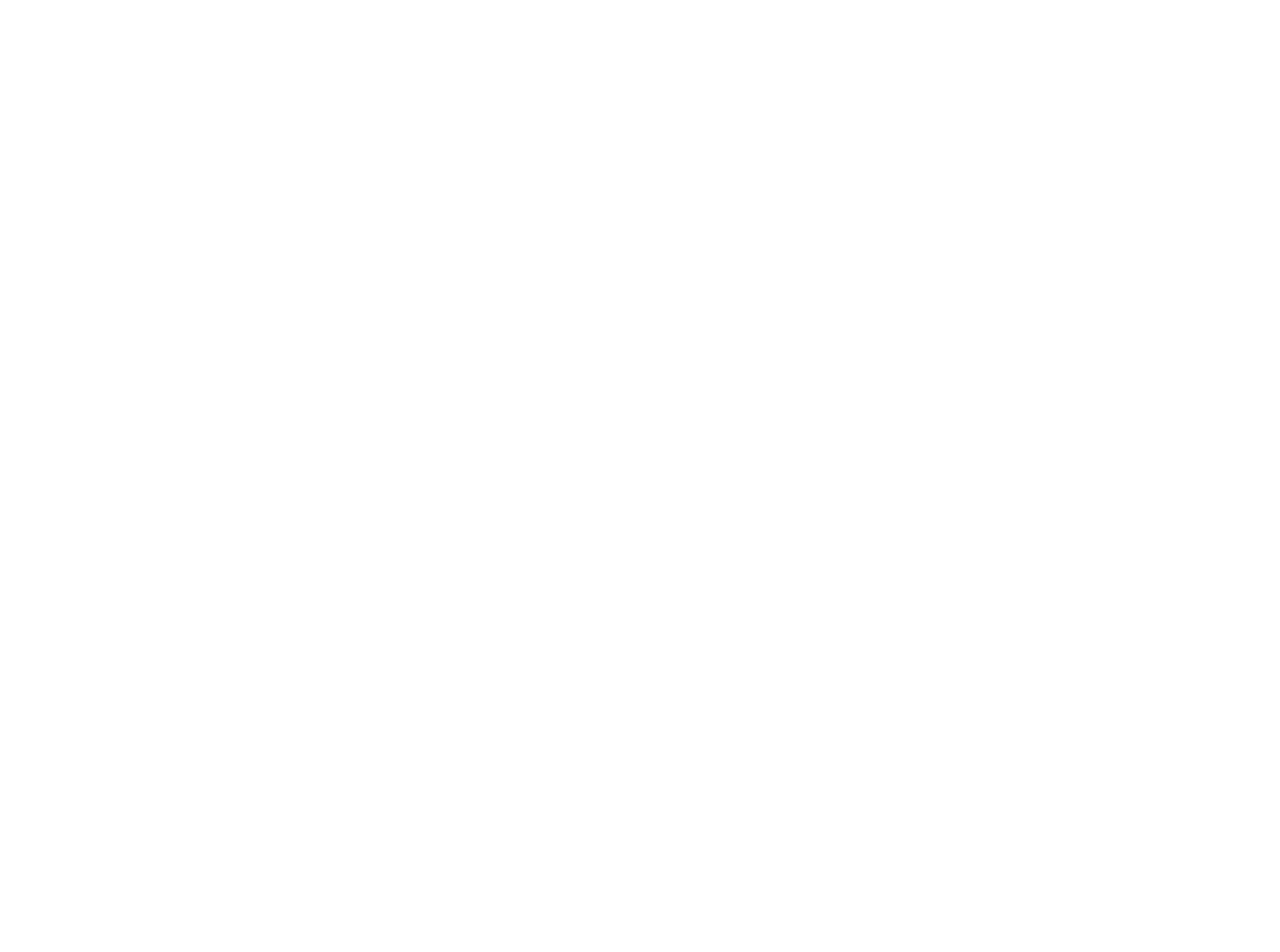
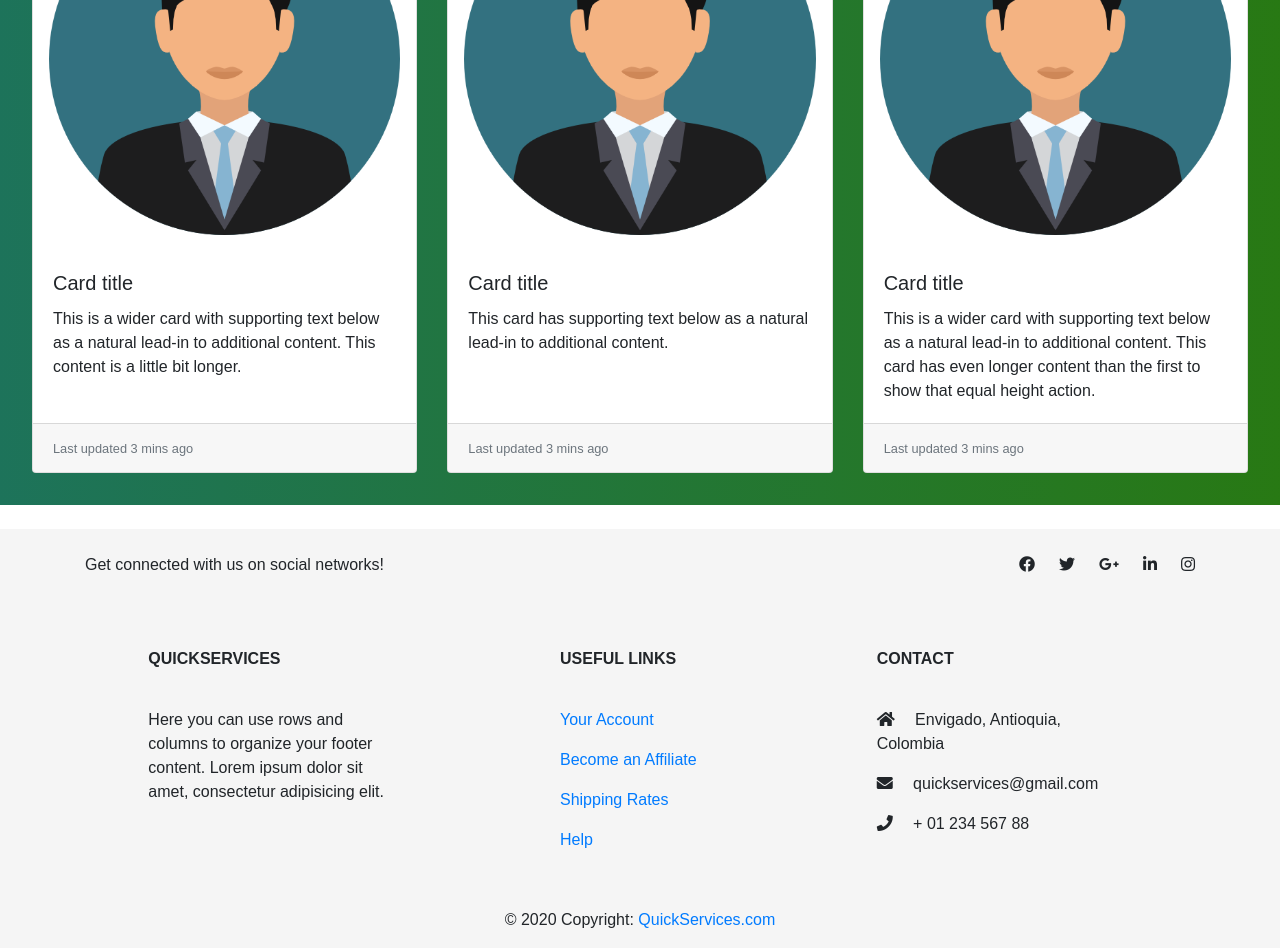
Before and after one commit to juanrios1307/freelancers_frontend, a React (Create React App) app: page / in a window 1280 px wide. Shown: the part 728-1680 px from the top of the page. Built offline with nearby package versions, Linux system fonts and the light colour scheme; no server answers.

Commit message:
Update MainPage

```diff
--- a/src/assets/css/BannerSection.css
+++ b/src/assets/css/BannerSection.css
@@ -1,5 +1,5 @@
 .carousel{
-    height: 100em;
+    height: auto;
 }
 .carousel-inner{
     text-align: center;
--- /dev/null
+++ b/src/assets/css/CardCarousel.css
@@ -0,0 +1,8 @@
+.card-deck{
+    background: linear-gradient(90deg, rgb(29, 115, 91) 0%, rgb(40, 121, 19) 100%);
+    padding: 2em;
+}
+.card-icon{
+    padding: 1em;
+    height: fit-content;
+}
--- /dev/null
+++ b/src/assets/css/Footer.css
@@ -0,0 +1,4 @@
+.page-footer{
+    margin-top: 1.5em;
+    background-color: whitesmoke;
+}
--- /dev/null
+++ b/src/components/CardCarousel.js
@@ -0,0 +1,49 @@
+import React,{Component} from 'react';
+import '../assets/css/CardCarousel.css';
+import icono1 from '../assets/images/icono1.png';
+
+
+class CardCarousel extends Component {
+
+    render() {
+        return (
+            <section className="card-deck">
+                <div className="card">
+                    <img className="card-icon" src={icono1} alt="icon1"/>
+                    <div className="card-body">
+                        <h5 className="card-title">Card title</h5>
+                        <p className="card-text">This is a wider card with supporting text below as a natural
+                            lead-in to additional content. This content is a little bit longer.</p>
+                    </div>
+                    <div className="card-footer">
+                        <small className="text-muted">Last updated 3 mins ago</small>
+                    </div>
+                </div>
+                <div className="card">
+                    <img className="card-icon" src={icono1} alt="icon1"/>
+                    <div className="card-body">
+                        <h5 className="card-title">Card title</h5>
+                        <p className="card-text">This card has supporting text below as a natural lead-in to
+                            additional content.</p>
+                    </div>
+                    <div className="card-footer">
+                        <small className="text-muted">Last updated 3 mins ago</small>
+                    </div>
+                </div>
+                <div className="card">
+                    <img className="card-icon" src={icono1} alt="icon1"/>
+                    <div className="card-body">
+                        <h5 className="card-title">Card title</h5>
+                        <p className="card-text">This is a wider card with supporting text below as a natural
+                            lead-in to additional content. This card has even longer content than the first to show
+                            that equal height action.</p>
+                    </div>
+                    <div className="card-footer">
+                        <small className="text-muted">Last updated 3 mins ago</small>
+                    </div>
+                </div>
+            </section>
+        );
+    }
+}
+export default CardCarousel
--- /dev/null
+++ b/src/components/Footer.js
@@ -0,0 +1,122 @@
+import '../assets/css/Footer.css'
+import React,{Component} from "react";
+
+class Footer extends Component{
+
+    render() {
+        return(
+
+            <section class="page-footer font-small unique-color-dark">
+
+                <div>
+                    <div class="container">
+
+
+                        <div class="row py-4 d-flex align-items-center">
+
+
+                            <div class="col-md-6 col-lg-5 text-center text-md-left mb-4 mb-md-0">
+                                <h6 class="mb-0">Get connected with us on social networks!</h6>
+                            </div>
+
+                            <div class="col-md-6 col-lg-7 text-center text-md-right">
+
+
+                                <a class="fb-ic">
+                                    <i class="fab fa-facebook-f white-text mr-4"> </i>
+                                </a>
+
+                                <a class="tw-ic">
+                                    <i class="fab fa-twitter white-text mr-4"> </i>
+                                </a>
+
+                                <a class="gplus-ic">
+                                    <i class="fab fa-google-plus-g white-text mr-4"> </i>
+                                </a>
+
+                                <a class="li-ic">
+                                    <i class="fab fa-linkedin-in white-text mr-4"> </i>
+                                </a>
+
+                                <a class="ins-ic">
+                                    <i class="fab fa-instagram white-text"> </i>
+                                </a>
+
+                            </div>
+
+
+                        </div>
+
+
+                    </div>
+                </div>
+
+
+                <div class="container text-center text-md-left mt-5">
+
+                    <div class="row mt-3">
+
+                        <div class="col-md-3 col-lg-4 col-xl-3 mx-auto mb-4">
+
+                            <h6 class="text-uppercase font-weight-bold">QuickServices</h6>
+                            <hr class="deep-purple accent-2 mb-4 mt-0 d-inline-block mx-auto"/>
+                                <p>Here you can use rows and columns to organize your footer content. Lorem ipsum dolor sit amet,
+                                    consectetur
+                                    adipisicing elit.</p>
+
+                        </div>
+
+
+                        <div class="col-md-3 col-lg-2 col-xl-2 mx-auto mb-4">
+
+
+                            <h6 class="text-uppercase font-weight-bold">Useful links</h6>
+                            <hr class="deep-purple accent-2 mb-4 mt-0 d-inline-block mx-auto"/>
+                                <p>
+                                    <a href="#">Your Account</a>
+                                </p>
+                                <p>
+                                    <a href="#">Become an Affiliate</a>
+                                </p>
+                                <p>
+                                    <a href="#">Shipping Rates</a>
+                                </p>
+                                <p>
+                                    <a href="#">Help</a>
+                                </p>
+
+                        </div>
+
+                        <div class="col-md-4 col-lg-3 col-xl-3 mx-auto mb-md-0 mb-4">
+
+
+                            <h6 class="text-uppercase font-weight-bold">Contact</h6>
+                            <hr class="deep-purple accent-2 mb-4 mt-0 d-inline-block mx-auto"/>
+                                <p>
+                                    <i class="fas fa-home mr-3"></i> Envigado, Antioquia, Colombia</p>
+                                <p>
+                                    <i class="fas fa-envelope mr-3"></i> quickservices@gmail.com</p>
+                                <p>
+                                    <i class="fas fa-phone mr-3"></i> + 01 234 567 88</p>
+
+                        </div>
+
+
+                    </div>
+
+
+                </div>
+
+                <div class="footer-copyright text-center py-3">© 2020 Copyright:
+                    <a href="https://mdbootstrap.com/"> QuickServices.com</a>
+                </div>
+
+
+            </section>
+
+        )
+    }
+
+}
+
+export default Footer
--- a/src/components/MainPage.js
+++ b/src/components/MainPage.js
@@ -3,6 +3,8 @@
 import {BrowserRouter as Router, Switch, Route} from "react-router-dom";
 import Navbar2 from "./Navbar2";
 import BannerSection from "./BannerSection";
+import Footer from "./Footer";
+import CardCarousel from "./CardCarousel";
 
 class MainPage extends Component {
     render(){
@@ -19,6 +21,12 @@
             <div>
                 <BannerSection/>
             </div>
+                <div>
+                    <CardCarousel/>
+                </div>
+                <div>
+                    <Footer/>
+                </div>
 
             </div>
         );
--- a/src/components/Navbar2.js
+++ b/src/components/Navbar2.js
@@ -22,7 +22,7 @@
             .then(res => {
 
                 const profesion = res.data.data;
-                setProfesion({ profesion});
+                setProfesion({profesion});
                 console.log("Profesiones"+JSON.stringify(profesion))
 
             })
```
Also changed, not shown: src/assets/images/icono1.png (added).
